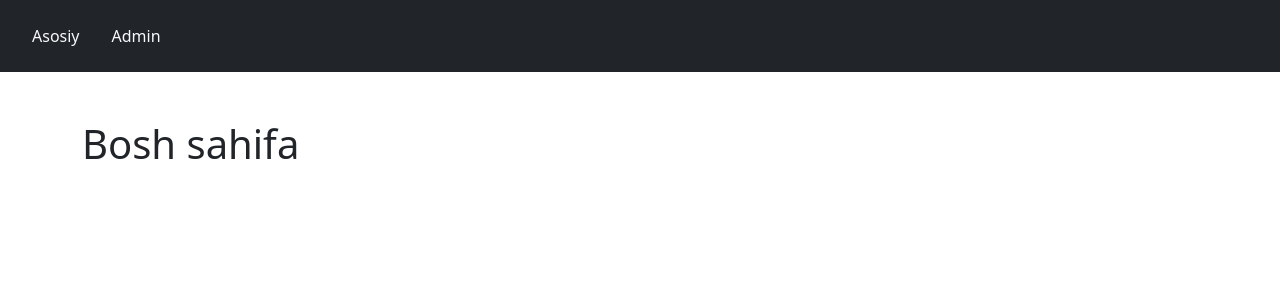
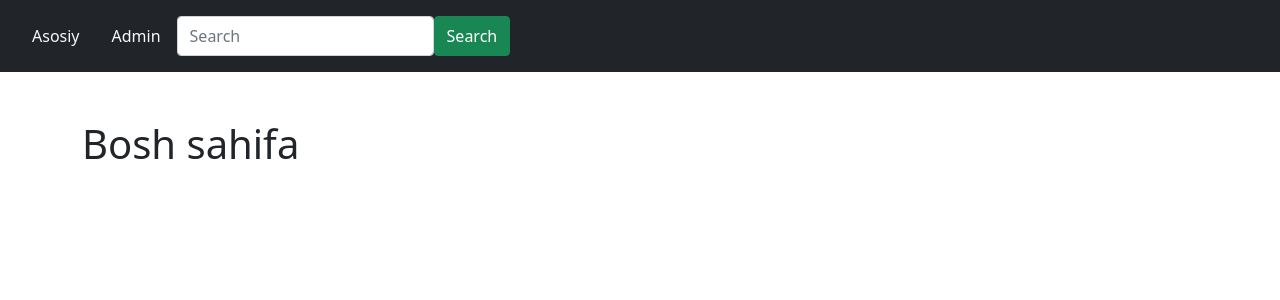
Before and after one commit to Ibrokhimbek/e-commerce_backend, a Node server app: page / in a window 1280 px wide. Shown: the top 300 px of the page. Run offline with Node 20, Linux system fonts and the light colour scheme; data that the repository does not hold is empty; some libraries are stand-ins or nearby versions.

Commit message:
search end point was added

```diff
--- a/routers/index.js
+++ b/routers/index.js
@@ -4,11 +4,27 @@ const router = express.Router();
 
 router.get("/", (req, res) => {
   DbProduct.find({}, (err, data) => {
-    console.log(data)
     res.render("index", {
       title: "Bosh sahifa",
       datas: data,
     });
+  });
+});
+
+router.get("/search", (req, res) => {
+  let { search } = req.query;
+  console.log(search);
+
+  DbProduct.find({ title: search }, (err, data) => {
+    if(data = []) {
+      res.redirect('/')
+    }else {
+      res.render("index", {
+        title: "Bosh sahifa",
+        datas: data,
+      });
+    }
+
   });
 });
 
--- a/views/index.pug
+++ b/views/index.pug
@@ -5,6 +5,10 @@ block content
         nav.nav.bg-dark.p-3
             a.nav-link.active.text-light(href='/') Asosiy
             a.nav-link.text-light(href='/add') Admin
+            form.form-inline.my-2.my-lg-0.d-flex.mr-3(action="/search" method="")
+                input.form-control.mr-sm-2(type='text' placeholder='Search' name="search")
+                button.btn.btn-success.my-2.my-sm-0.ml-3(type='submit') Search
+
 
         .container.pt-5
             h1= title
```
Also changed, not shown: 1 other file.
